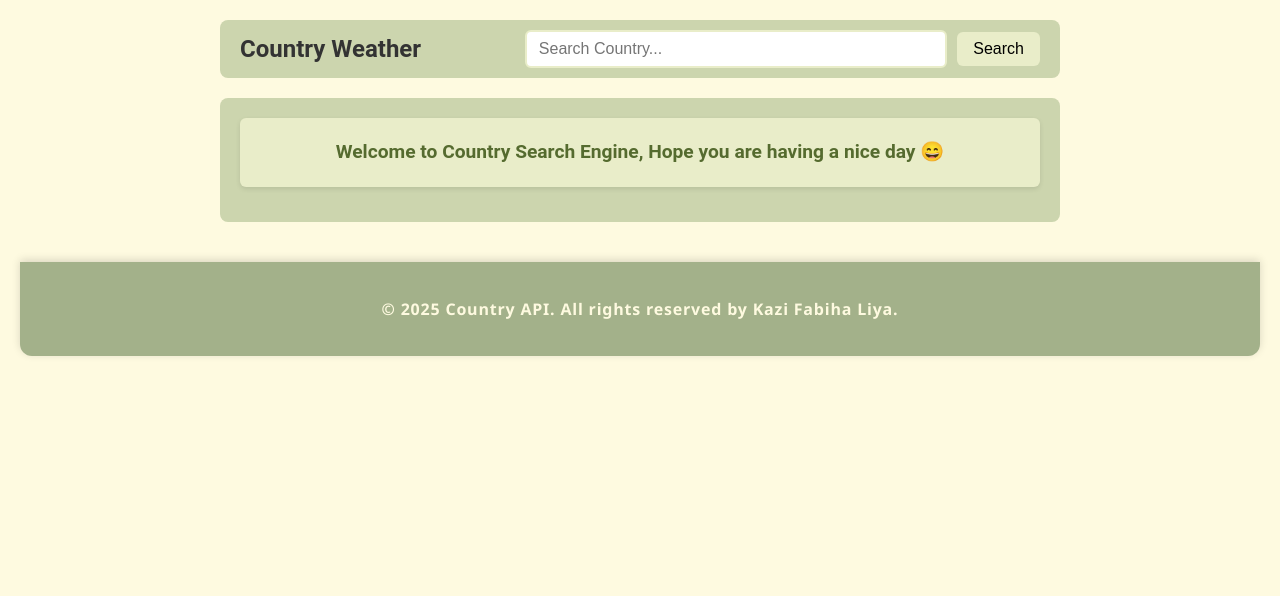
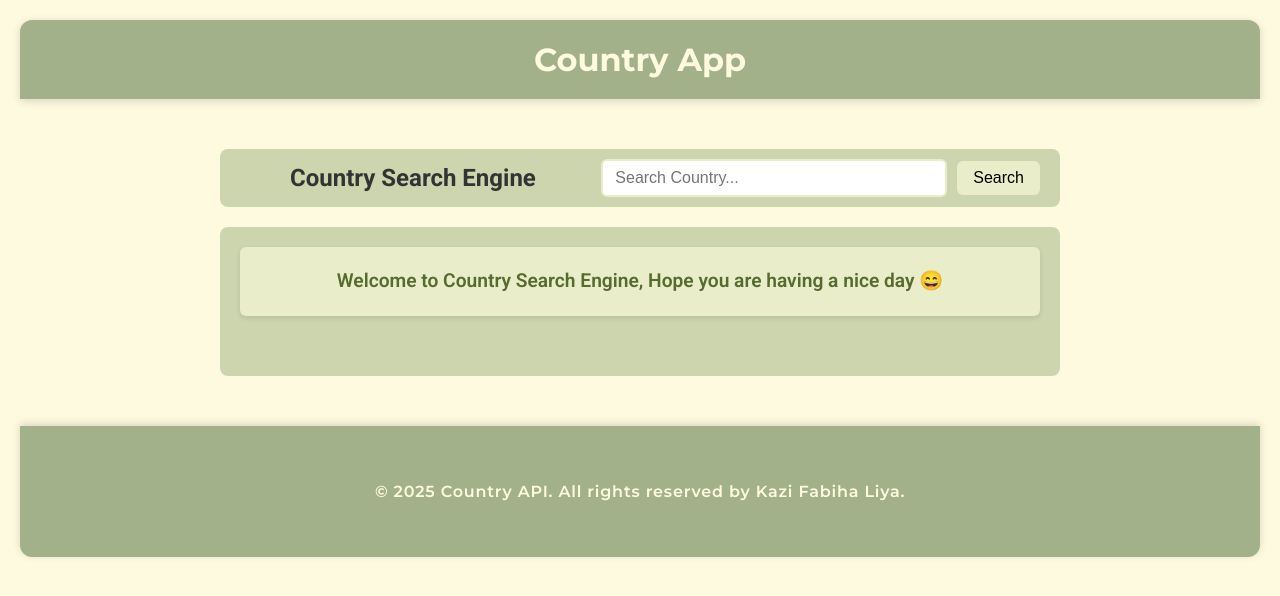
Before and after one commit to KaziFabihaLiya/MIS455_Final_Project, a plain HTML site: page index.html in a window 1280 px wide. Drawn offline with Linux system fonts and the light colour scheme.

Commit message:
Some modification

```diff
--- a/index.html
+++ b/index.html
@@ -5,10 +5,16 @@
     <meta name="viewport" content="width=device-width, initial-scale=1.0">
     <title>Final_Project</title>
     <link rel="stylesheet" href="style.css">
+    <link rel="preconnect" href="https://fonts.googleapis.com">
+    <link rel="preconnect" href="https://fonts.gstatic.com" crossorigin>
+    <link href="https://fonts.googleapis.com/css2?family=Montserrat:ital,wght@0,100..900;1,100..900&family=Roboto:ital,wght@0,100..900;1,100..900&display=swap" rel="stylesheet">
 </head>
 <body>
+    <header>
+        <h1 class="main-header">Country App</h1>
+    </header>
     <nav class="navbar">
-        <div class="logo">Country Weather</div>
+        <div class="logo">Country Search Engine</div>
         <input type="text" id="countrySearch" placeholder="Search Country..." />
         <button onclick="searchCountry()">Search</button>
     </nav>
--- a/script.js
+++ b/script.js
@@ -58,7 +58,6 @@ function process(data) {
     });
 }
 
-// Show welcome message on page load
 window.onload = function() {
     showWelcomeMessage();
 };
--- a/style.css
+++ b/style.css
@@ -1,10 +1,10 @@
-
 body {
     background-color: #fefae0;
     font-family: 'Roboto', Arial, sans-serif;
     color: #333;
     margin: 0;
     padding: 20px;
+    padding-bottom: 100px;
 }
 
 #countriesGrid {
@@ -13,17 +13,19 @@ body {
     border-radius: 8px;
     max-width: 800px;
     margin: 0 auto;
+    margin-bottom: 50px;
 }
 
 #countriesGrid div {
     background-color: #e9edc9;
-    margin-bottom: 15px;
+    margin-bottom: 40px;
     padding: 15px;
     border-radius: 6px;
     box-shadow: 0 2px 5px rgba(0,0,0,0.1);
     font-size: 1em;
     line-height: 1.5;
     color: #333;
+
 }
 
 #countriesGrid div strong {
@@ -58,6 +60,7 @@ body {
     font-size: 1.5em;
     color: #333;
     flex-grow: 1;
+    padding-left: 50px;
 }
 
 .navbar input[type="text"] {
@@ -91,15 +94,34 @@ body {
 
 footer {
     background-color: #a3b18a;
-    padding: 20px 30px;
+    padding: 40px 30px;
     text-align: center;
     font-size: 1em;
     color: #fefae0;
     border-radius: 0 0 12px 12px;
-    margin-top: 40px;
     box-shadow: 0 -2px 8px rgba(0,0,0,0.15);
     font-weight: 600;
     letter-spacing: 0.05em;
     font-family: 'Montserrat', 'Segoe UI', Tahoma, Geneva, Verdana, sans-serif;
     user-select: none;
+    position: relative;
+
 }
+
+header {
+    background-color: #a3b18a;
+    padding: 20px 30px;
+    text-align: center;
+    color: #fefae0;
+    border-radius: 12px 12px 0 0;
+    margin-bottom: 50px;
+    box-shadow: 0 2px 8px rgba(0,0,0,0.15);
+}
+
+header .main-header {
+    font-size: 2em;
+    font-weight: 700;
+    font-family: 'Montserrat', sans-serif;
+    margin: 0;
+    user-select: none;
+}
```
